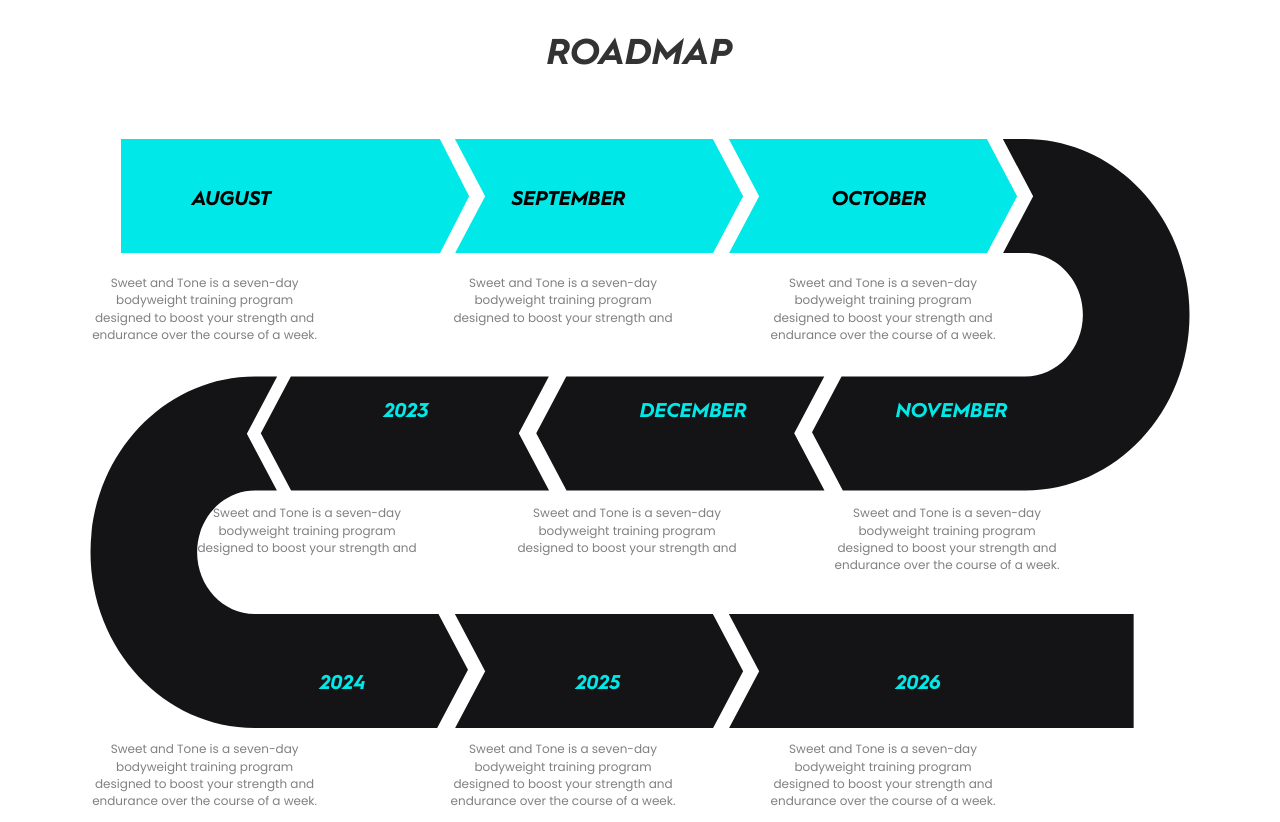
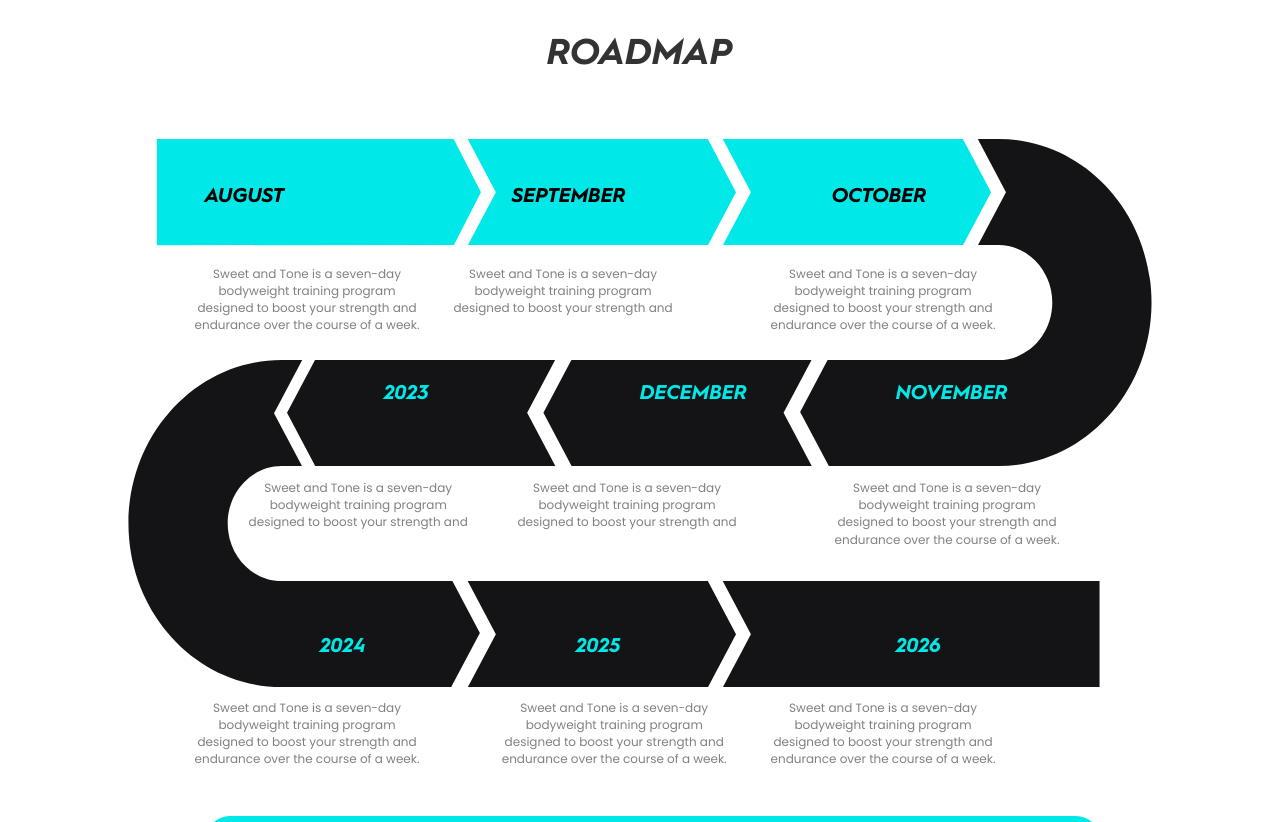
Before and after one commit to AusPrinzip/stepfarm-src, a plain HTML site: page index.html in a window 1280 px wide. Shown: the part 1500-2322 px from the top of the page. Drawn offline with nearby package versions, Linux system fonts and the light colour scheme; a script that the page names is missing.

Commit message:
Roadmap alignnment fixes

```diff
--- a/index.html
+++ b/index.html
@@ -62,7 +62,7 @@
       <h1>ROADMAP</h1>
     </div>
     <div class="circuitcontainer">
-      <img class="" src="images/circuit.svg"></img>
+      <img style="width: 80%;" src="images/circuit.svg"></img>
 
       <div class="august roadmap-firstrow">AUGUST</div>
 
--- a/styles.css
+++ b/styles.css
@@ -368,7 +368,7 @@ img {
   color:  gray;
   width: 230px;
   top: 23%;
-  left: 7% !important;
+  left: 15% !important;
 }
 
 .roadmap-text-september {
@@ -395,7 +395,7 @@ img {
   color:  gray;
   width: 230px;
   top: 62%;
-  left: 15% !important;
+  left: 19% !important;
 }
 
 .roadmap-text-december {
@@ -422,7 +422,7 @@ img {
   color:  gray;
   width: 230px;
   top: 102%;
-  left: 7% !important;
+  left: 15% !important;
 }
 
 .roadmap-text-2025 {
@@ -431,7 +431,7 @@ img {
   color:  gray;
   width: 230px;
   top: 102%;
-  left: 35% !important;
+  left: 39% !important;
 }
 
 .roadmap-text-2026 {
@@ -456,7 +456,7 @@ img {
   font-size: 20px;
   position: absolute;
   z-index: 1;
-  left: 15%;
+  left: 16%;
 }
 
 .september {
```
